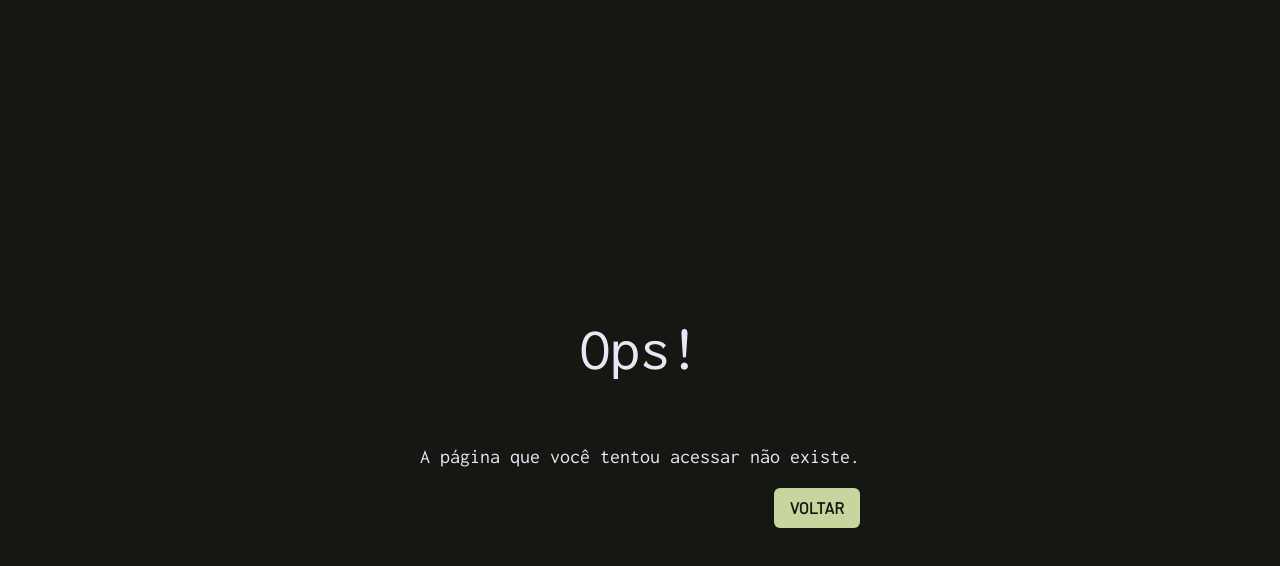
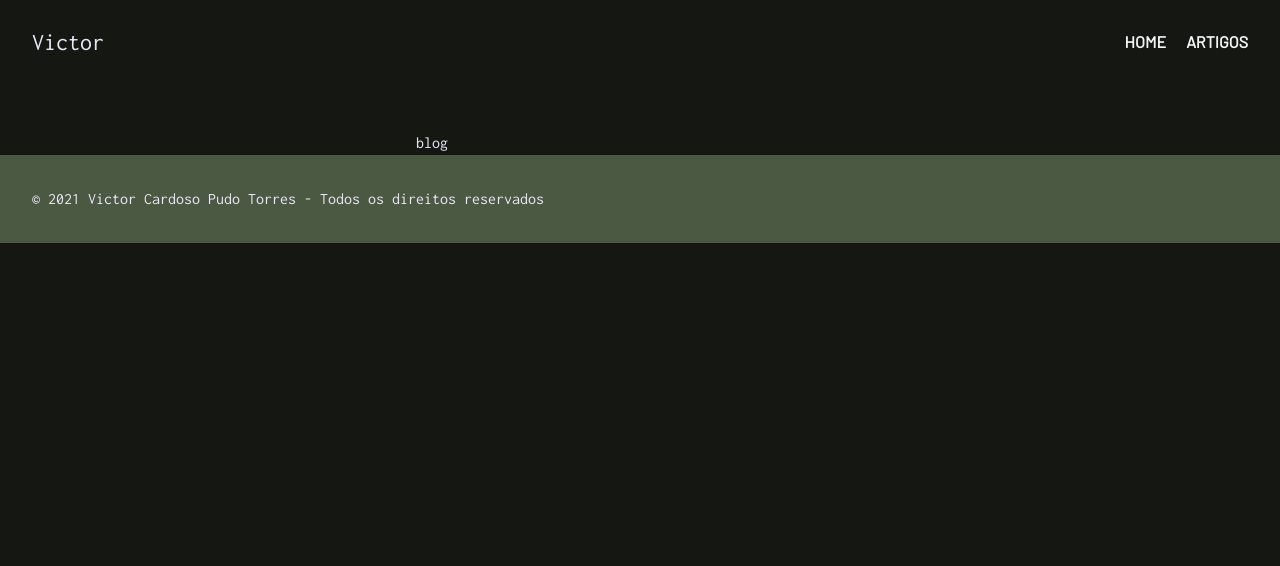
Before and after one commit to cptvictor95/portfolio, a Next.js app: page /blog in a window 1280 px wide. Before the commit this address had no page. Shown: the top 566 px of the page. Built offline with nearby package versions, Linux system fonts and the light colour scheme.

Commit message:
create blog page, remake header css structure

```diff
--- /dev/null
+++ b/components/BlogHeader.tsx
@@ -0,0 +1,97 @@
+import { CloseIcon } from '@chakra-ui/icons';
+import { Box, Flex, Text } from '@chakra-ui/layout';
+import { HamburgerIcon } from '@chakra-ui/icons';
+import React from 'react';
+import { Button, IconButton } from '@chakra-ui/react';
+import { Link as SLink } from 'react-scroll';
+import { useRouter } from 'next/dist/client/router';
+
+const BlogHeader: React.FC = (props) => {
+  const [show, setShow] = React.useState<boolean>(false);
+  const toggleMenu = () => setShow(!show);
+  const router = useRouter();
+
+  return (
+    <Flex
+      as="header"
+      w="100%"
+      align="center"
+      position={{ base: 'relative', md: 'sticky', lg: 'sticky', xl: 'sticky' }}
+      top={{ md: 0, lg: 0, xl: 0 }}
+      bg="black"
+      wrap="wrap"
+      mb={12}
+      py={4}
+      px={8}
+      zIndex="1"
+      {...props}
+    >
+      <Flex align="center" flexGrow={1}>
+        <Text as="h4" fontSize="2xl">
+          Victor
+        </Text>
+      </Flex>
+      <Box
+        as="aside"
+        display={{
+          base: 'block',
+          sm: 'none',
+          md: 'none',
+          lg: 'none',
+          xl: 'none',
+        }}
+      >
+        {show ? (
+          <IconButton
+            icon={<CloseIcon />}
+            onClick={toggleMenu}
+            aria-label="close-menu"
+            variant="mobile-menu-btn"
+          />
+        ) : (
+          <IconButton
+            icon={<HamburgerIcon />}
+            onClick={toggleMenu}
+            aria-label="open-menu"
+            variant="mobile-menu-btn"
+            fontSize="2xl"
+          />
+        )}
+      </Box>
+
+      <Box
+        as="nav"
+        display={{ base: show ? 'block' : 'none', sm: 'block', md: 'block' }}
+        flexBasis={{ base: '100%', sm: 'auto', md: 'auto' }}
+      >
+        <Flex
+          align={['center', 'center', 'center', 'center']}
+          w="100%"
+          direction={['column', 'row', 'row', 'row']}
+          justify={{ base: 'center' }}
+          gap={{ base: 0, sm: 5, md: 5, lg: 5, xl: 5 }}
+        >
+          <Button
+            size="md"
+            variant="link"
+            title="Ir para Home"
+            onClick={() => router.push('/')}
+          >
+            Home
+          </Button>
+
+          <Button
+            onClick={() => router.push('/blog')}
+            size="md"
+            variant="link"
+            title="Ir para Artigos"
+          >
+            Artigos
+          </Button>
+        </Flex>
+      </Box>
+    </Flex>
+  );
+};
+
+export default BlogHeader;
--- a/layouts/Main.tsx
+++ b/layouts/Main.tsx
@@ -14,7 +14,7 @@ const Main: React.FC<{ title: string; children: React.ReactNode }> = ({
       m="0 auto"
       direction="column"
       maxW={{ base: 'auto' }}
-      minH="70vh"
+      minH="100vh"
       {...mainProps}
     >
       <Head>
--- /dev/null
+++ b/pages/blog.tsx
@@ -0,0 +1,17 @@
+import { Container } from '@chakra-ui/react';
+import React from 'react';
+import BlogHeader from '../components/BlogHeader';
+import Footer from '../components/Footer';
+import Main from '../layouts/Main';
+
+const Blog = () => {
+  return (
+    <Main title="Artigos">
+      <BlogHeader />
+      <Container minH="100%">blog</Container>
+      <Footer />
+    </Main>
+  );
+};
+
+export default Blog;
```
Also changed, not shown: components/Header.tsx (+16 -5 lines), package.json (+4 -4 lines), 1 other file (tests, documents, lock files or other folders).
